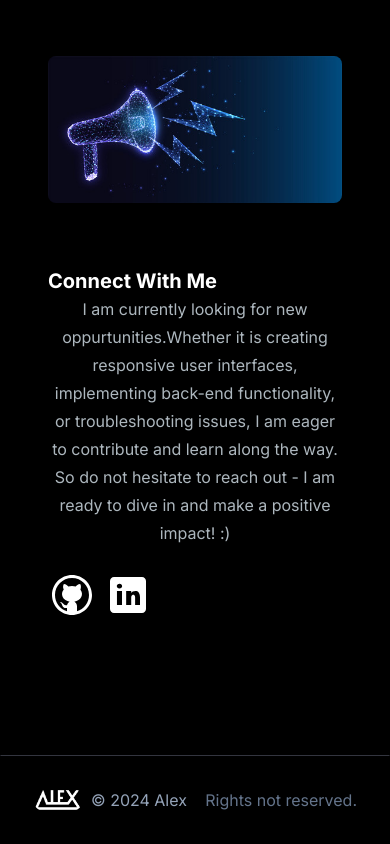
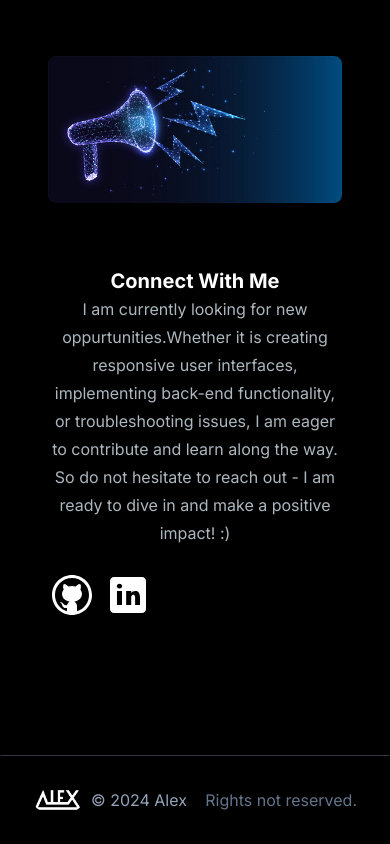
Before and after one commit to CodingAesthete/Portfolio-Website, a Next.js app: page / in a window 390 px wide. Shown: the part 3351-4195 px from the top of the page. Built offline with nearby package versions, Linux system fonts and the light colour scheme.

Commit message:
Fix  Contact Label Position

```diff
--- a/src/app/components/EmailSection.jsx
+++ b/src/app/components/EmailSection.jsx
@@ -8,7 +8,7 @@ const EmailSection = () => {
   return (
     <section id="contact" className="flex flex-col-reverse md:flex-row-reverse gap-16 my-12 md:my-10 py-10 relative">
       <div className="">
-        <h5 className="text-xl font-bold text-white my-0">Connect With Me</h5>
+        <h5 className="text-xl font-bold text-white my-0 text-center sm:text-start">Connect With Me</h5>
         <p className="text-[#ADB7BE] mb-6 max-w-3xl leading-7 text-center sm:text-justify">
           {" "}
           I am currently looking for new oppurtunities.Whether it is creating responsive user interfaces, implementing back-end functionality, or troubleshooting issues, I am eager to contribute and learn along the way. So do not hesitate to reach out - I am ready to dive in and make a positive impact! :)
```
